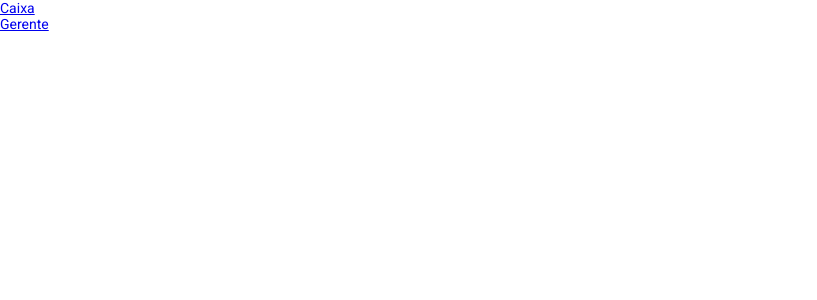
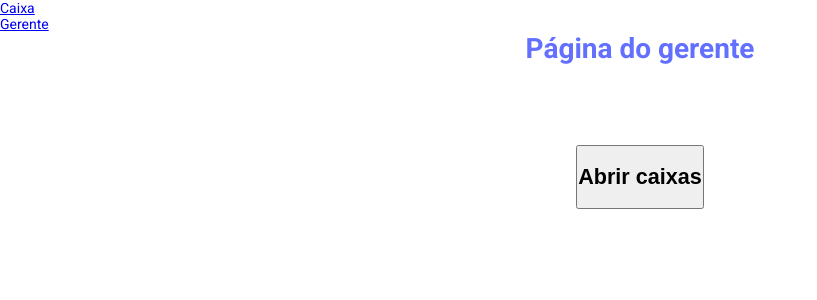
Before and after one commit to rizzotto/supermarket, a React (Create React App) app in the folder client/: page /gerente in a window 1280 px wide. Shown: the top 300 px of the page, without its empty margins (0-817 px from the left). Built offline with nearby package versions, Linux system fonts and the light colour scheme; no server answers; the HTML template or start-up script is replaced by a standard one.

Commit message:
Blocking logic for each page

```diff
--- a/client/src/App.js
+++ b/client/src/App.js
@@ -5,7 +5,10 @@ import {
   Route,
   Link
 } from "react-router-dom";
+
 import ProductList from "./components/ProductList";
+import ManagerView from "./components/ManagerView";
+
 import "./App.css";
 
 function App() {
@@ -26,6 +29,9 @@ function App() {
         <Route path="/caixa">
           <ProductList />
         </Route>
+        <Route path="/gerente">
+          <ManagerView />
+        </Route>
       </Switch>
     </div>
   </Router>
--- /dev/null
+++ b/client/src/components/ManagerView.css
@@ -0,0 +1,17 @@
+h1{
+    text-align: center;
+    color: #6370ff;
+}
+
+button{
+    font-size: 1.35rem;
+    font-weight: bold;
+    width: 8rem;
+    height: 4rem;
+}
+
+.button-container{
+    display: flex;
+    margin: 5rem;
+    justify-content: center;
+}
--- /dev/null
+++ b/client/src/components/ManagerView.js
@@ -0,0 +1,37 @@
+import React, { useState, useEffect } from "react";
+import api from "../services/api";
+import "./ManagerView.css";
+
+export default function ManagerView(){
+
+    const [isOpen, setIsOpen] = useState(false)
+
+    useEffect(() => {
+        checkIfOpen();
+    })
+
+    async function checkIfOpen(){
+        setIsOpen((await api.get('/getDayStatus')).data)
+    }
+
+    async function handleOpenDay(){
+        setIsOpen((await api.post('/openDay')).data.isOpen)
+    }
+
+    async function handleCloseDay(){
+        setIsOpen((await api.post('/closeDay')).data.isOpen)
+    }
+
+    console.log(isOpen)
+
+    return(
+        <div className="main-manager">
+            <h1>Página do gerente</h1>
+            <div className="button-container">
+                <button onClick={() => (!isOpen) ? handleOpenDay() : handleCloseDay()}>
+                    {(!isOpen) ? "Abrir caixas" : "Fechar caixas"}
+                </button>
+            </div>
+        </div>
+    )
+}
--- a/client/src/components/ProductList.js
+++ b/client/src/components/ProductList.js
@@ -5,7 +5,7 @@ import "./ProductList.css";
 export default function ProductList() {
   const [products, setProducts] = useState([]);
   const [selectedItems, setSelectedItems] = useState([]);
-  const [isOpen, setIsOpen] = useState('')
+  const [isOpen, setIsOpen] = useState(false)
 
   useEffect(() => {
     checkIfOpen();
```
Also changed, not shown: 1 other file (tests, documents, lock files or other folders).
